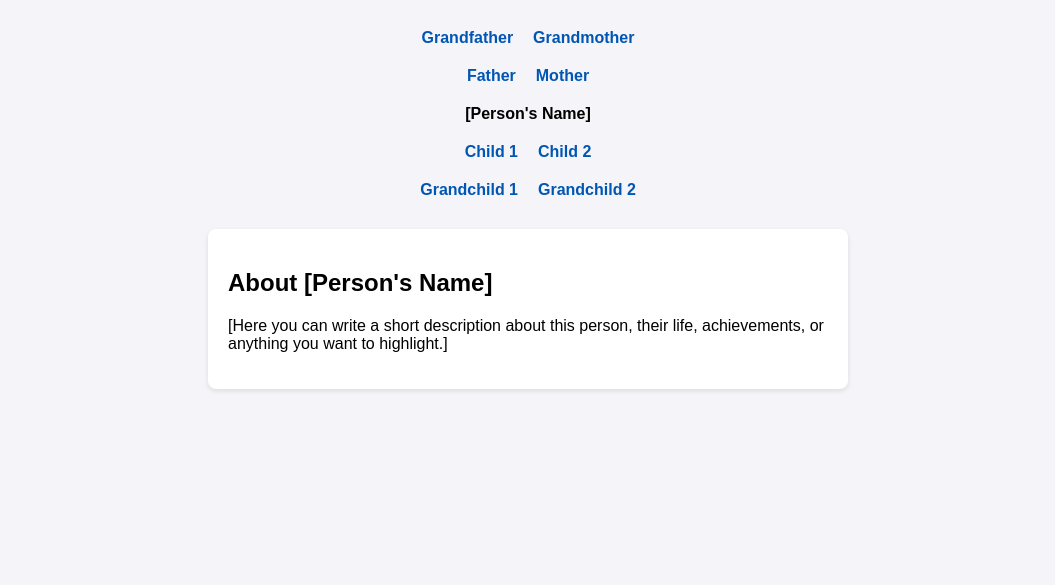
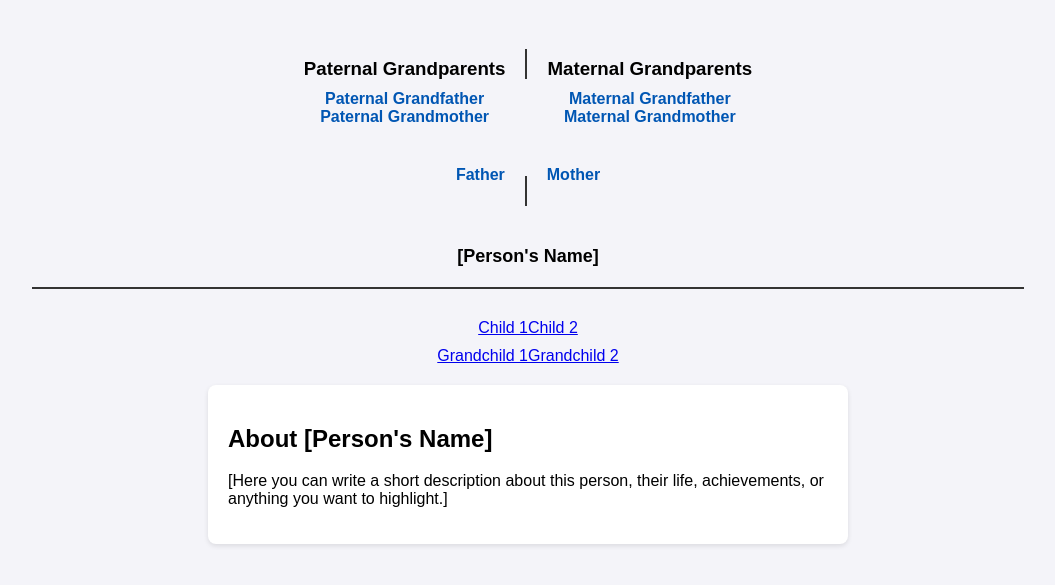
Before and after one commit to davitiem/tree, a plain HTML site: page index.html in a window 1280 px wide. Shown: the part 61-646 px from the top of the page, without its empty margins (112-1167 px from the left). Drawn offline with Linux system fonts and the light colour scheme.

Commit message:
Update index.html

```diff
--- a/index.html
+++ b/index.html
@@ -3,7 +3,7 @@
 <head>
     <meta charset="UTF-8">
     <meta name="viewport" content="width=device-width, initial-scale=1.0">
-    <title>Family Tree</title>
+    <title>Family Tree for [Person's Name]</title>
     <style>
         body {
             font-family: Arial, sans-serif;
@@ -15,26 +15,59 @@
             text-align: center;
             color: #333;
         }
-        .family-tree {
+        .tree-container {
             display: flex;
             justify-content: center;
+            flex-direction: column;
             align-items: center;
-            flex-direction: column;
-            margin: 20px 0;
         }
         .generation {
             display: flex;
-            justify-content: space-around;
-            margin: 10px 0;
+            justify-content: center;
+            margin: 20px 0;
+            flex-wrap: wrap;
         }
-        .generation a {
+        .side {
+            margin: 0 20px;
+            text-align: center;
+        }
+        .side h3 {
+            margin-bottom: 10px;
+        }
+        .side a {
             text-decoration: none;
             color: #0056b3;
             font-weight: bold;
-            margin: 0 10px;
         }
-        .generation a:hover {
+        .side a:hover {
             text-decoration: underline;
+        }
+        .person {
+            font-weight: bold;
+            font-size: 18px;
+            margin: 10px;
+        }
+        .vertical-line {
+            border-left: 2px solid #333;
+            height: 30px;
+            margin: 10px auto;
+        }
+        .horizontal-line {
+            border-top: 2px solid #333;
+            width: 80%;
+            margin: 10px auto;
+        }
+        .child-section {
+            display: flex;
+            justify-content: center;
+            flex-wrap: wrap;
+            margin-top: 20px;
+        }
+        .grandchild-section {
+            display: flex;
+            justify-content: center;
+            flex-wrap: wrap;
+            margin-top: 10px;
         }
         .description {
             max-width: 600px;
@@ -50,34 +83,56 @@
 
     <h1>Family Tree for [Person's Name]</h1>
 
-    <div class="family-tree">
+    <div class="tree-container">
         <!-- Grandparents -->
         <div class="generation">
-            <a href="grandfather.html">Grandfather</a>
-            <a href="grandmother.html">Grandmother</a>
+            <!-- Paternal Side -->
+            <div class="side">
+                <h3>Paternal Grandparents</h3>
+                <a href="paternal_grandfather.html">Paternal Grandfather</a><br>
+                <a href="paternal_grandmother.html">Paternal Grandmother</a>
+            </div>
+
+            <!-- Divider -->
+            <div class="vertical-line"></div>
+
+            <!-- Maternal Side -->
+            <div class="side">
+                <h3>Maternal Grandparents</h3>
+                <a href="maternal_grandfather.html">Maternal Grandfather</a><br>
+                <a href="maternal_grandmother.html">Maternal Grandmother</a>
+            </div>
         </div>
 
         <!-- Parents -->
         <div class="generation">
-            <a href="father.html">Father</a>
-            <a href="mother.html">Mother</a>
+            <div class="side">
+                <a href="father.html">Father</a>
+            </div>
+            <div class="vertical-line"></div>
+            <div class="side">
+                <a href="mother.html">Mother</a>
+            </div>
         </div>
 
         <!-- Person -->
-        <div class="generation">
-            <strong>[Person's Name]</strong>
+        <div class="person">
+            [Person's Name]
         </div>
 
         <!-- Children -->
-        <div class="generation">
+        <div class="horizontal-line"></div>
+        <div class="child-section">
             <a href="child1.html">Child 1</a>
             <a href="child2.html">Child 2</a>
+            <!-- Add more children links as needed -->
         </div>
 
         <!-- Grandchildren -->
-        <div class="generation">
+        <div class="grandchild-section">
             <a href="grandchild1.html">Grandchild 1</a>
             <a href="grandchild2.html">Grandchild 2</a>
+            <!-- Add more grandchildren links as needed -->
         </div>
     </div>
 
```
